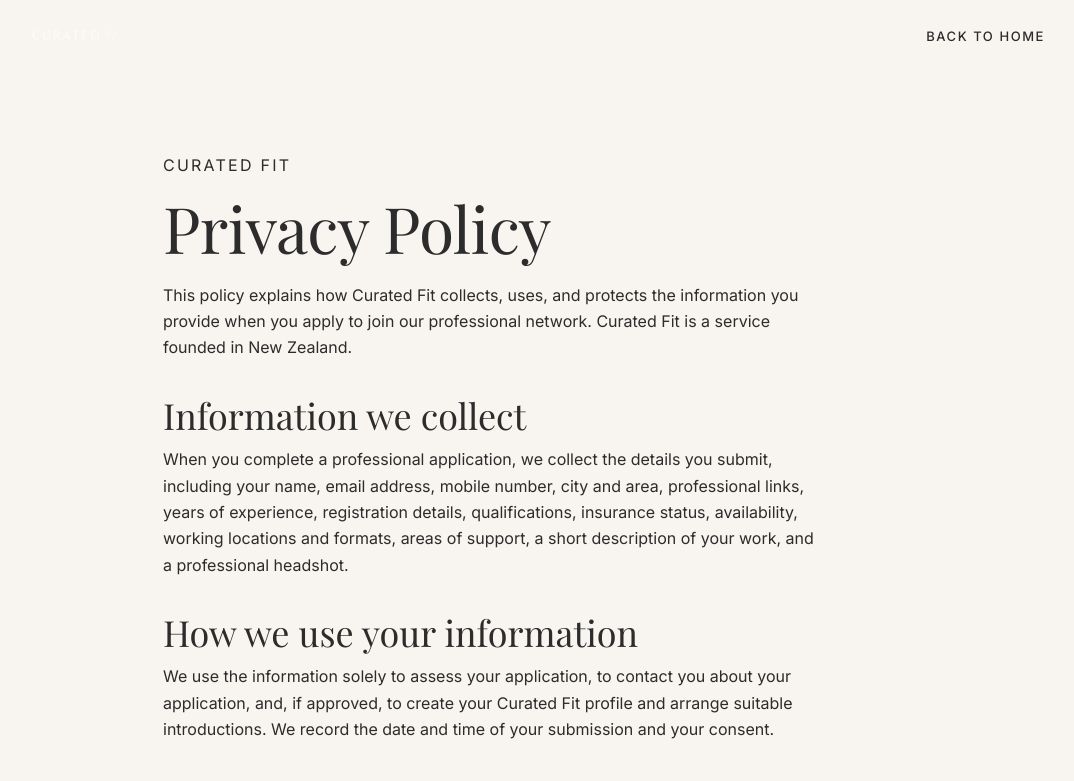
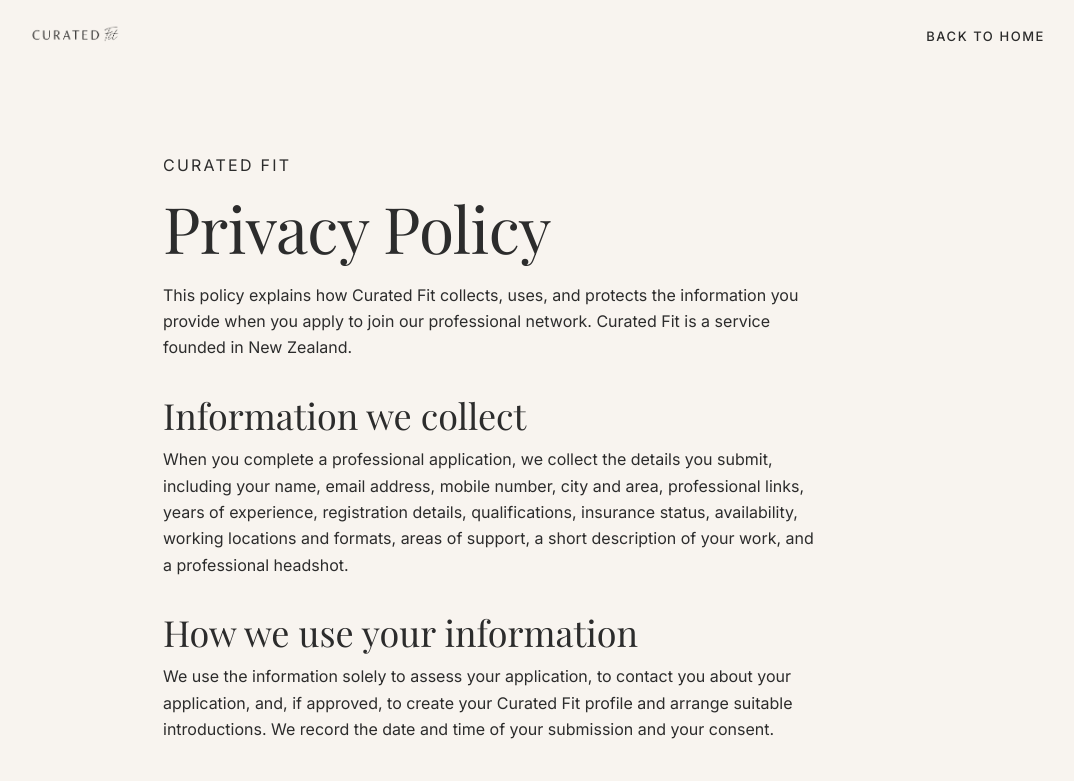
Before and after one commit to EmPerry1972/curated-fit-holding-page, a Next.js app: page /privacy in a window 1280 px wide. Shown: the top 781 px of the page, without its empty margins (111-1185 px from the left). Built offline with nearby package versions, Linux system fonts and the light colour scheme.

Commit message:
Add brightness filter to logo image

```diff
--- a/app/privacy/page.tsx
+++ b/app/privacy/page.tsx
@@ -17,7 +17,7 @@ export default function PrivacyPage() {
   return (
     <main>
       <nav style={{ display: "flex", alignItems: "center", justifyContent: "space-between", padding: "22px 24px", maxWidth: 1080, margin: "0 auto" }}>
-        <Link href="/"><img src="/logo.png" alt="Curated Fit" style={{ height: 26 }} /></Link>
+        <Link href="/"><img src="/logo.png" alt="Curated Fit" style={{ height: 26, filter: "brightness(0)" }} /></Link>
         <Link href="/" style={{ fontSize: 14, color: "var(--muted)" }}>Back to home</Link>
       </nav>
 
```
